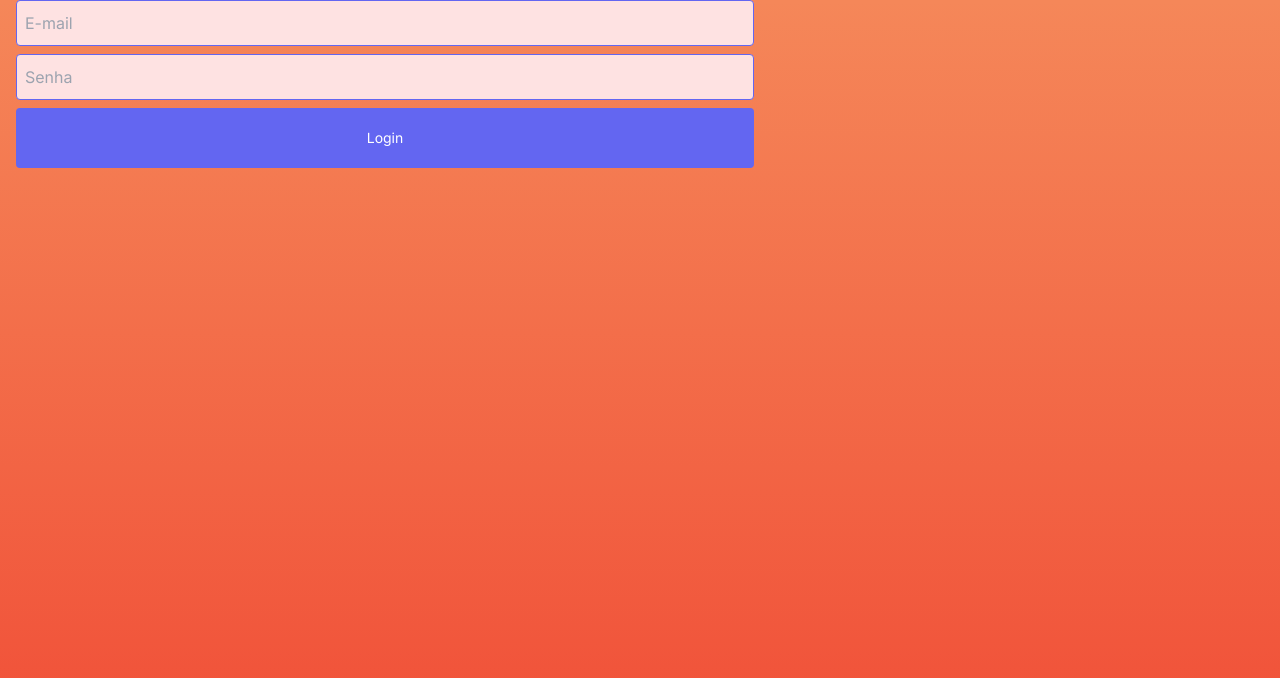
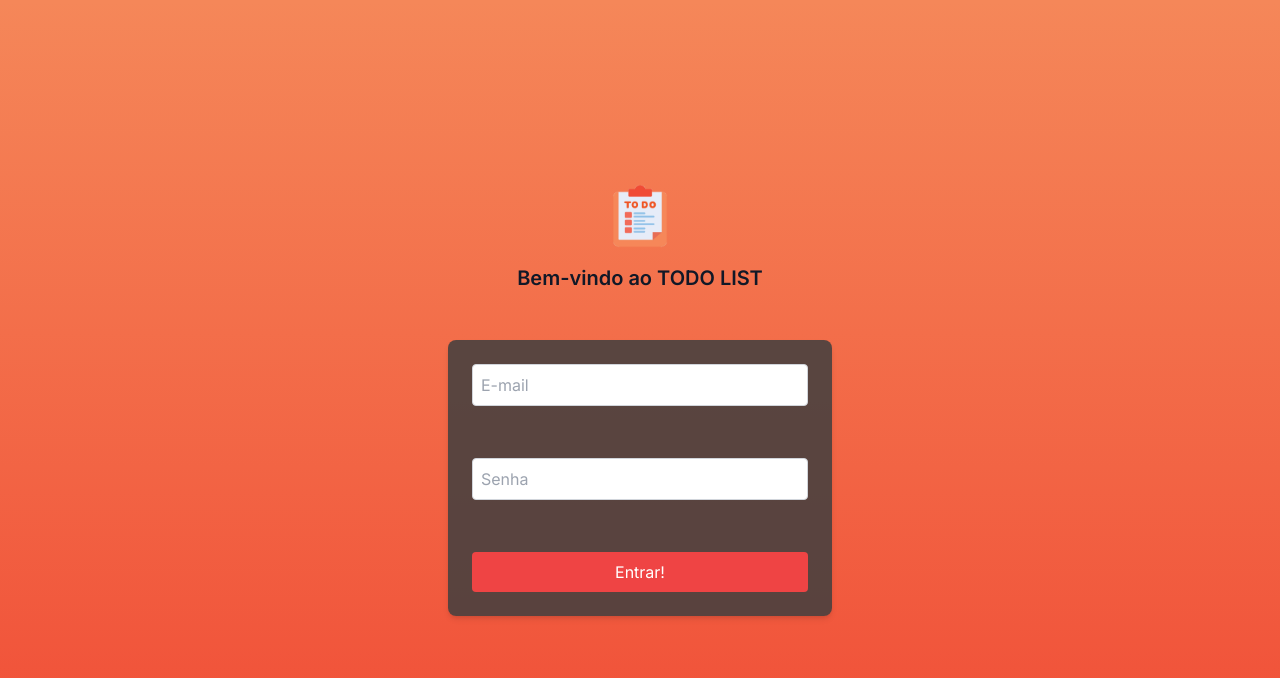
Before and after one commit to Defyland/todo-arch, a Next.js app: page / in a window 1280 px wide. Shown: the top 678 px of the page. Built offline with nearby package versions, Linux system fonts and the light colour scheme.

Commit message:
feat: improve Login layout and add new elements

```diff
--- a/src/screens/Login/Login.styles.ts
+++ b/src/screens/Login/Login.styles.ts
@@ -1,7 +1,12 @@
 export const Styles = {
-    Container: 'flex flex-1 flex-col min-h-full w-[738px]',
-    InputContainer:
-        'flex border border-indigo-500 bg-red-100 py-2 mb-2 rounded',
-    Input: 'bg-transparent border-none w-full text-gray-700 mr-3 py-1 px-2 leading-tight focus:outline-none',
-    Btn: 'flex-shrink-0 bg-indigo-500 hover:bg-indigo-700 border-indigo-500 hover:border-indigo-700 text-sm border-4 text-white h-[60px] rounded',
+    Container: 'flex flex-col justify-center items-center min-h-screen p-4',
+    Branding: 'flex flex-col items-center justify-center text-center mb-8',
+    Logo: 'w-16 h-16 mx-auto mb-4 object-contain',
+    Title: 'text-xl font-semibold text-gray-900 mb-4',
+    Link: 'text-red-500 hover:text-red-700',
+    Form: 'w-full max-w-sm p-6 rounded-lg shadow-md',
+    InputContainer: 'flex flex-col mb-4',
+    Input: 'w-full p-2 border border-gray-300 rounded focus:outline-none focus:ring-2 focus:ring-red-500',
+    ErrorMessage: 'text-red-500 text-xs mt-1',
+    Btn: 'w-full bg-red-500 text-white py-2 rounded hover:bg-red-600 focus:outline-none focus:ring-2 focus:ring-red-500',
 };
--- a/src/screens/Login/index.tsx
+++ b/src/screens/Login/index.tsx
@@ -1,23 +1,37 @@
 'use client';
 
-import {useLoginScreen} from './Login.model';
-import {Styles} from './Login.styles';
-import {Screen} from '@/components/Screen';
-import {Controller} from 'react-hook-form';
+import Image from 'next/image';
+import { useLoginScreen } from './Login.model';
+import { Styles } from './Login.styles';
+import { Screen } from '@/components/Screen';
+import { Controller } from 'react-hook-form';
+import Logo from '@/assets/logo.png';
+
 
 export const LoginScreen = () => {
-    const {control, trigger, handleSubmit, errors, isValid, onSubmit} =
+    const { control, trigger, handleSubmit, errors, isValid, onSubmit } =
         useLoginScreen();
 
     return (
         <Screen>
             <div className={Styles.Container}>
+                <div className={Styles.Branding}>
+                    <Image
+                        src={Logo}
+                        alt="Logo"
+                        className={Styles.Logo}
+                        width={30}
+                    />
+                    <h1 className={Styles.Title}>Bem-vindo ao TODO LIST</h1>
+                </div>
+                <form onSubmit={handleSubmit(onSubmit)} className={Styles.Form} style={{ backgroundColor: 'rgba(63, 63, 63, 0.85)' }}
+>
                     <div className={Styles.InputContainer}>
                         <Controller
                             control={control}
                             name="email"
                             defaultValue=""
-                        render={({field: {onChange, value}}) => (
+                            render={({ field: { onChange, value } }) => (
                                 <input
                                     className={Styles.Input}
                                     type="text"
@@ -27,14 +41,14 @@ export const LoginScreen = () => {
                                 />
                             )}
                         />
+                        <span className={Styles.ErrorMessage} style={{minHeight: "2rem"}}>{errors.email?.message}</span>
                     </div>
-                <span>{errors.email?.message}</span>
                     <div className={Styles.InputContainer}>
                         <Controller
                             control={control}
                             name="password"
                             defaultValue=""
-                        render={({field: {onChange, value}}) => (
+                            render={({ field: { onChange, value } }) => (
                                 <input
                                     className={Styles.Input}
                                     type="password"
@@ -44,15 +58,12 @@ export const LoginScreen = () => {
                                 />
                             )}
                         />
+                        <span className={Styles.ErrorMessage} style={{minHeight: "2rem"}}>{errors.password?.message}</span>
                     </div>
-                <span>{errors.password?.message}</span>
-                <input
-                    className={Styles.Btn}
-                    data-testid={`TodoListHeader:btn`}
-                    onClick={handleSubmit(onSubmit)}
-                    type="submit"
-                    value="Login"
-                />
+                    <button type="submit" className={Styles.Btn}>
+                        Entrar!
+                    </button>
+                </form>
             </div>
         </Screen>
     );
```
Lines whose indentation alone changed are shown as unchanged.
